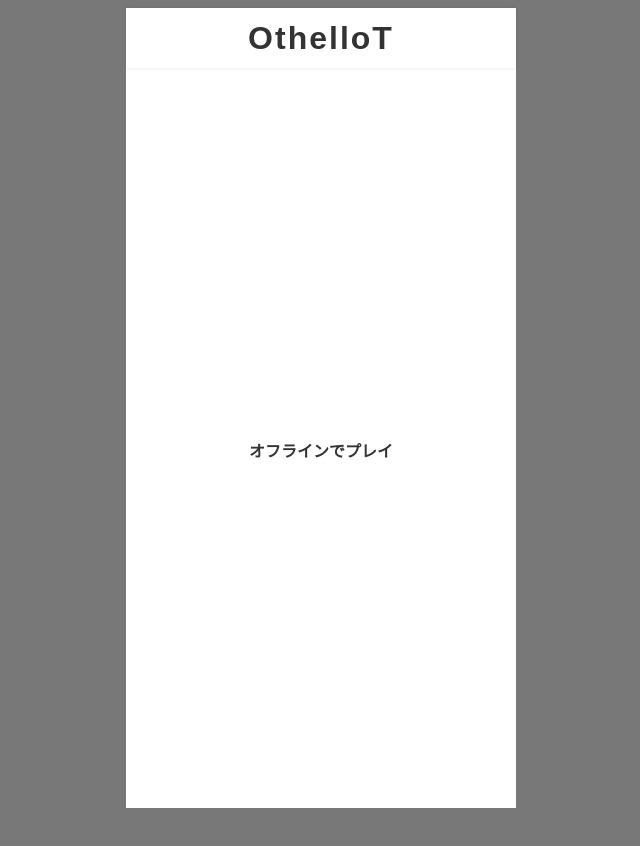
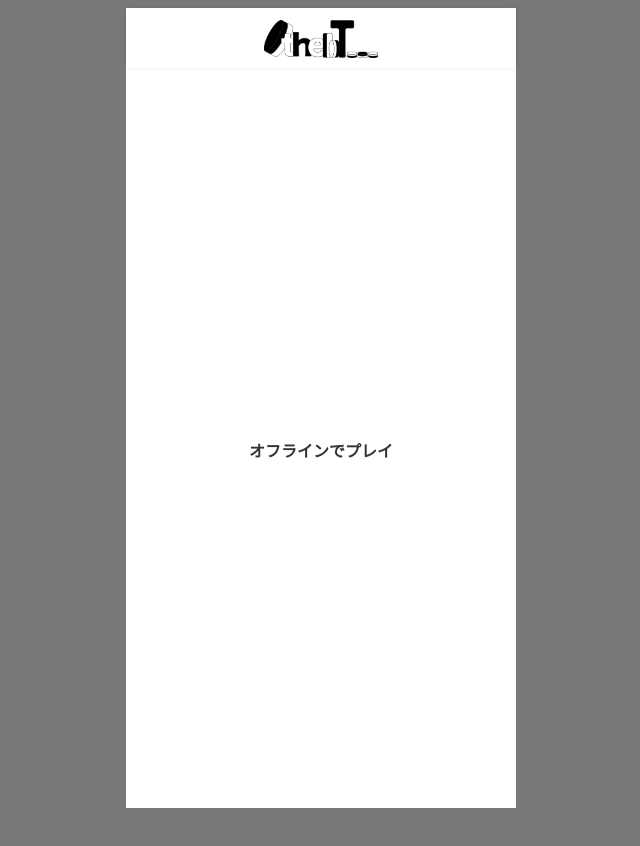
Before and after one commit to yusuke-shiya/othello-app-frontend, a Vue app: page / in a window 1280 px wide. Shown: the whole page, without its empty margins (319-959 px from the left). Built offline with nearby package versions, Linux system fonts and the light colour scheme.

Commit message:
アプリのロゴを変更

```diff
--- a/src/components/AppHeader.vue
+++ b/src/components/AppHeader.vue
@@ -1,10 +1,16 @@
 <template>
   <header class="app-header">
     <BackButton v-if="showBackButton" @back="onBack" />
-    <h1 class="title">OthelloT</h1>
+    <h1 class="title"><img src="@/assets/logo.png" alt="OthelloT" /></h1>
   </header>
 </template>
-
+<style lang="scss" scoped>
+.title {
+  img {
+    height: 38px;
+  }
+}
+</style>
 <script lang="ts">
 import { defineComponent } from 'vue'
 import BackButton from './BackButton.vue'
```
Also changed, not shown: src/assets/logo.png (added).
